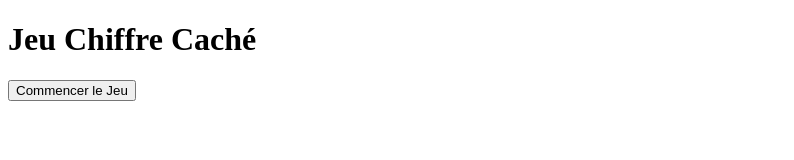
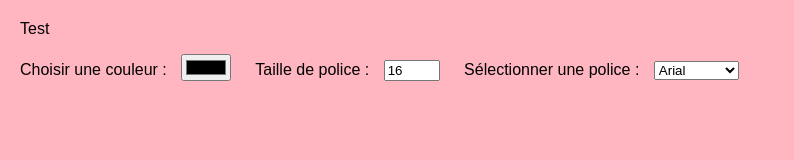
Before and after one commit to ramot31/TP-Web, a plain HTML site: page index.html in a window 1280 px wide. Shown: the whole page, without its empty margins (0-794 px from the left). Drawn offline with Linux system fonts and the light colour scheme.

Commit message:
Add files via upload

```diff
--- a/index.html
+++ b/index.html
@@ -1,13 +1,30 @@
 <!DOCTYPE html>
-<html lang="en">
+<html lang="fr">
 <head>
     <meta charset="UTF-8">
     <meta name="viewport" content="width=device-width, initial-scale=1.0">
-    <title>Jeu Chiffre Caché</title>
+    <title>Mini Word</title>
+    <link rel="stylesheet" href="style.css">
 </head>
 <body>
-    <h1>Jeu Chiffre Caché</h1>
-    <button class="button" onclick="jouer()">Commencer le Jeu</button>
-    <script src="Window.js"></script>
+    <p id="paragraph">Test</p>
+    <div class="controls">
+        <label for="colorInput">Choisir une couleur :</label>
+        <input type="color" id="colorInput">
+
+        <label for="sizeInput">Taille de police :</label>
+        <input type="number" id="sizeInput" value="16" min="0" max="72">
+
+        <label for="fontSelect">Sélectionner une police :</label>
+        <select id="fontSelect">
+            <option value="Arial">Arial</option>
+            <option value="Garamond">Garamond</option>
+            <option value="Verdana">Verdana</option>
+        </select>
+    </div>
+
+
+
+    <script src="script.js"></script>
 </body>
 </html>
--- /dev/null
+++ b/script.js
@@ -0,0 +1,20 @@
+const colorInput = document.getElementById('colorInput');
+const sizeInput = document.getElementById('sizeInput');
+const fontSelect = document.getElementById('fontSelect');
+const paragraph = document.getElementById('paragraph');
+
+function updateColor() {
+    paragraph.style.color = colorInput.value;
+}
+
+function updateSize() {
+    paragraph.style.fontSize = sizeInput.value + 'px';
+}
+
+function updateFont() {
+    paragraph.style.fontFamily = fontSelect.value;
+}
+
+colorInput.addEventListener('input', updateColor);
+sizeInput.addEventListener('input', updateSize);
+fontSelect.addEventListener('change', updateFont);
--- /dev/null
+++ b/style.css
@@ -0,0 +1,23 @@
+body {
+    font-family: Arial, sans-serif;
+    margin: 20px;
+    background-color: lightpink;
+}
+
+.controls {
+    margin-bottom: 20px;
+}
+
+label {
+    margin-right: 10px;
+}
+
+input, select {
+    margin-bottom: 10px;
+    margin-right: 20px;
+}
+
+p {
+    font-size: 16px;
+    color: black;
+}
```
